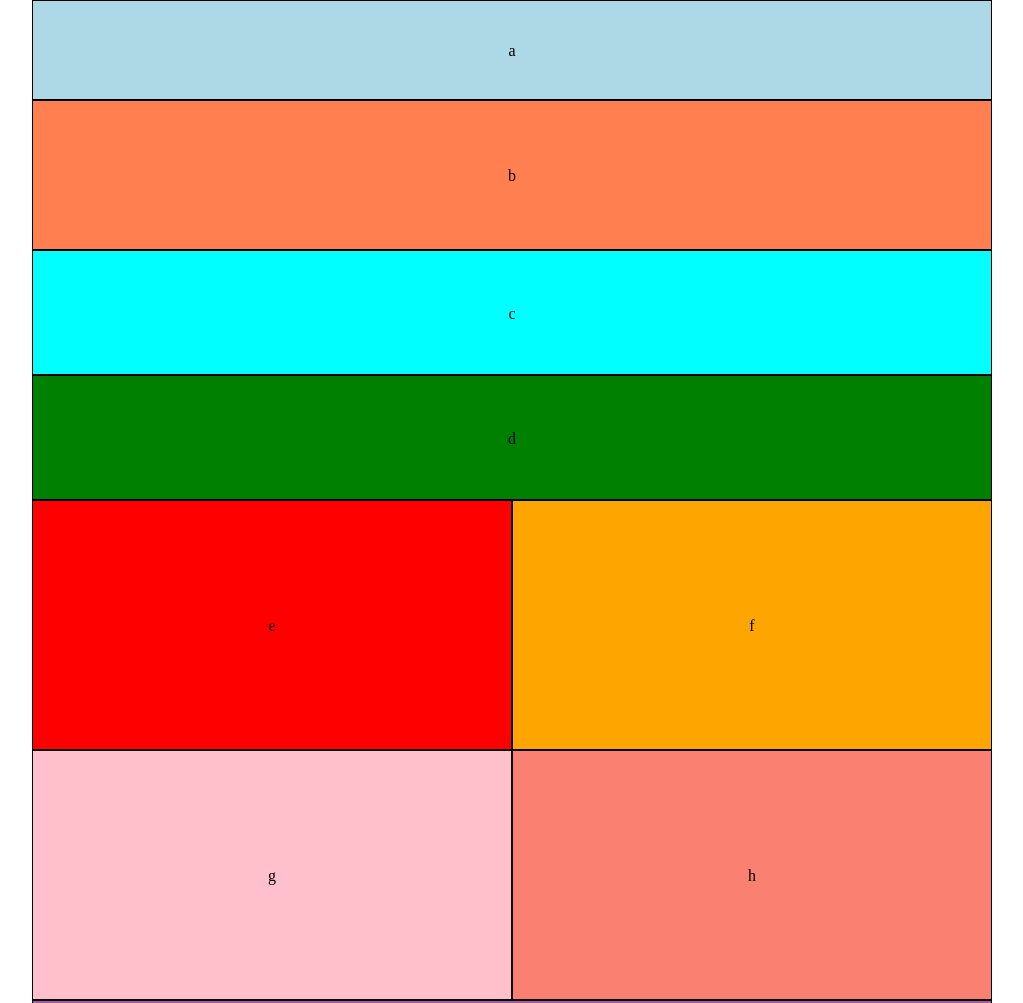
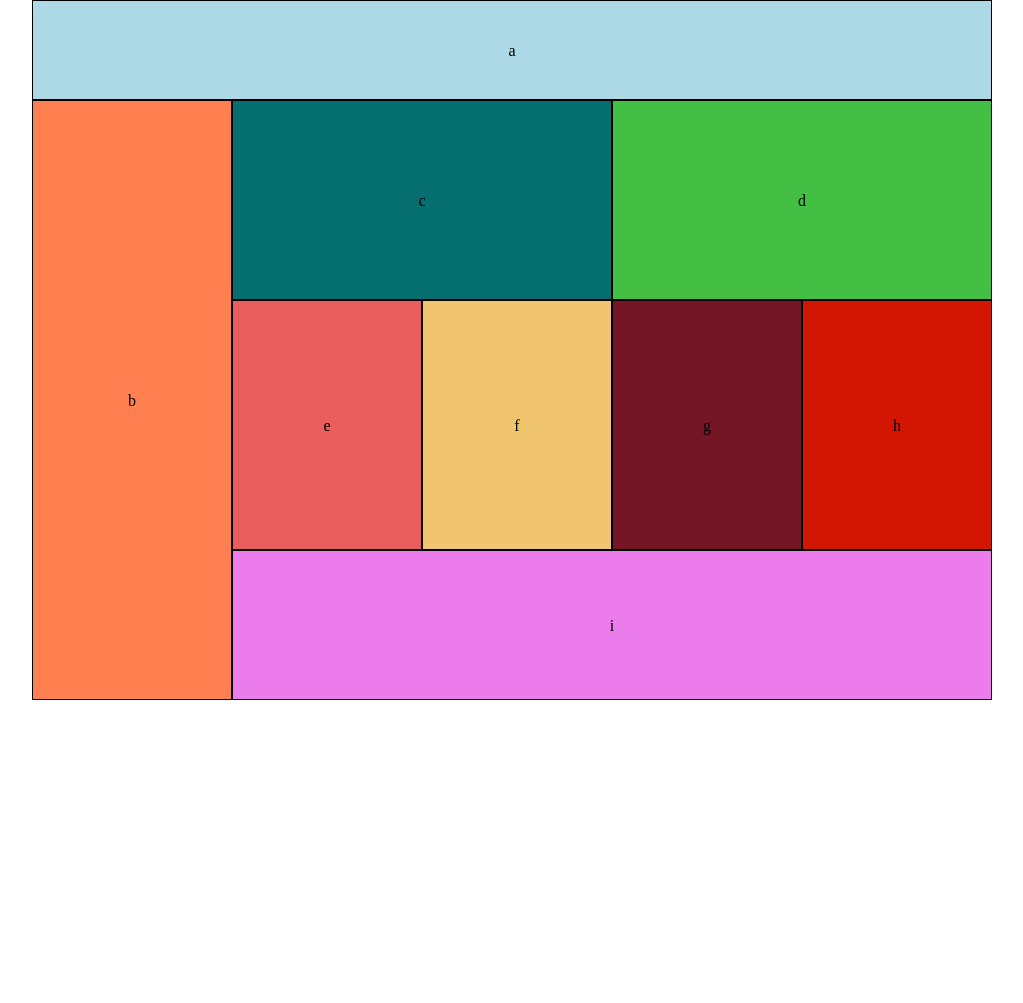
Before and after one commit to CoreyDeJong/labs, a plain HTML site: page index.html in a window 1280 px wide. Shown: the top 1003 px of the page, without its empty margins (128-1151 px from the left). After the commit the page ends 800 px from the top, so only its background shows below. Drawn offline with Linux system fonts and the light colour scheme.

Commit message:
desktop size complete

```diff
--- a/css/layout.css
+++ b/css/layout.css
@@ -79,16 +79,70 @@ body {
 }
 
 header {
+    width: 960px;
     height: 100px;
     line-height: 100px;
     background-color: lightblue;
 }
 
+ /* section b */
+ section:first-child{
+    height: 600px;
+    line-height: 600px;
+    width: 200px;
+    background-color: coral;
+    float: left;
+}
+
+/* section c,d */
+section:nth-child(2), section:nth-child(3){
+    height: 200px;
+    line-height: 200px;
+    width: 380px;
+    background-color: rgb(5, 110, 110);
+    float: left;
+}
+
+/* section d color */
+section:nth-child(3){
+    background-color: rgb(67, 192, 67);
+}
+
+/* efgh */
+section:nth-child(4), section:nth-child(5), section:nth-child(6),section:nth-child(7){
+    height: 250px;
+    width: 190px;
+    line-height: 250px;
+    float: left;
+}
+
+section:nth-child(4){
+    background-color: rgb(233, 93, 93);
+}
+
+section:nth-child(5){
+    background-color: rgb(241, 196, 111);
+}
+
+section:nth-child(6){
+    background-color: rgb(117, 22, 38);
+}
+
+section:nth-child(7){
+    background-color: rgb(211, 22, 1);
+}
+
+
 footer {
     height: 150px;
     line-height: 150px;
-    background-color: rgb(167, 87, 167);
+    width: 760px;
+    background-color: rgb(236, 124, 236);
+    clear: both;
+    display: inline-block;
+    /* float: right; */
+
 }
 
 
- }
+}
```
